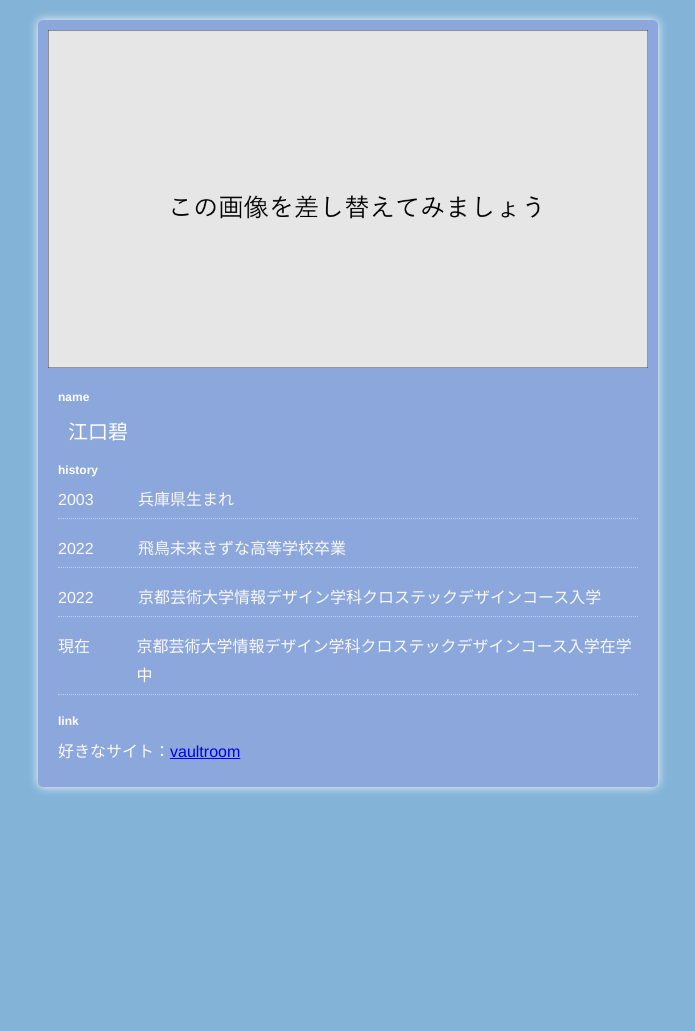
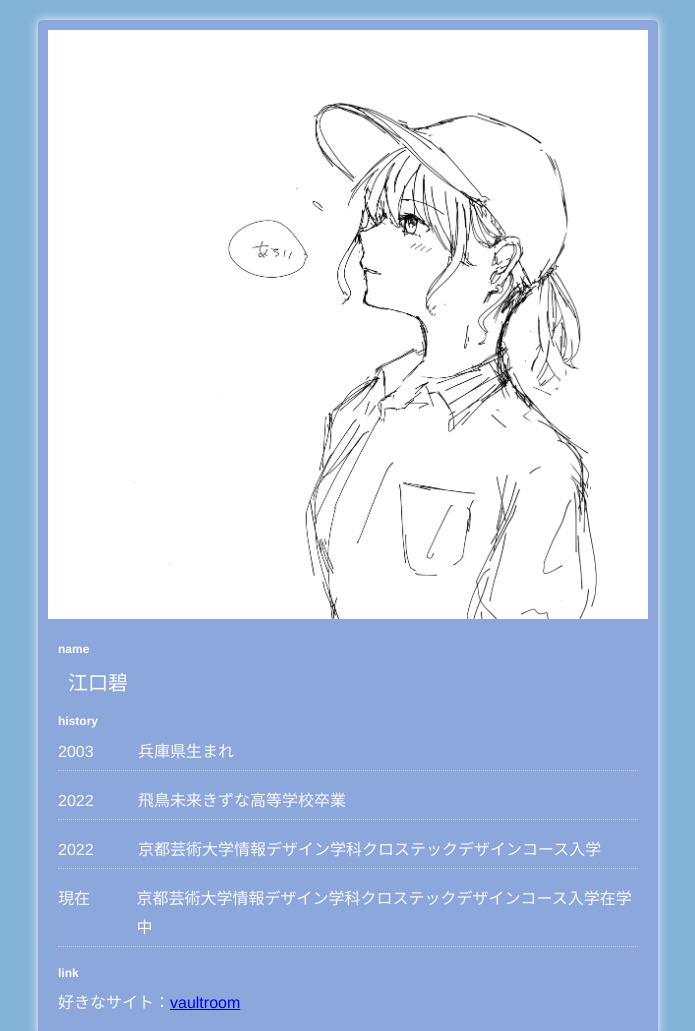
Before and after one commit to KUAD-XtechDesign/simple_page-kedamakun0, a plain HTML site: page index.html in a window 1280 px wide. Shown: the top 1031 px of the page, without its empty margins (292-987 px from the left). Before the commit the page ends 807 px from the top, so only its background shows below. Drawn offline with Linux system fonts and the light colour scheme.

Commit message:
画像を変えた

```diff
--- a/index.html
+++ b/index.html
@@ -13,7 +13,7 @@
 
       <!-- 画像 -->
       <div id="card">
-        <img src="./images/card.jpg" alt="カード">
+        <img src="./images/IMG_1703.PNG" alt="カード">
       </div>
 
       <!-- 個人情報なので注意 -->
```
Also changed, not shown: images/IMG_1703.PNG (added), 1 other file.
